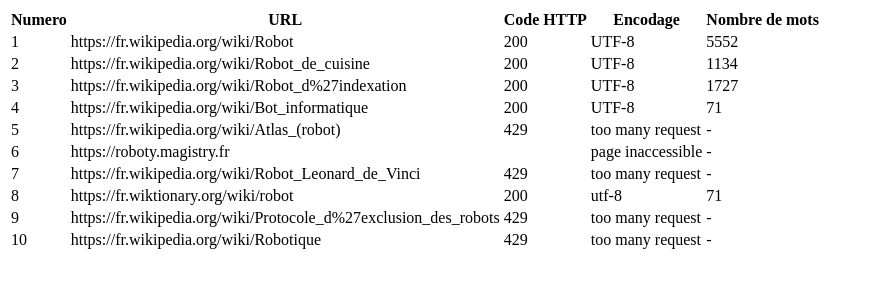
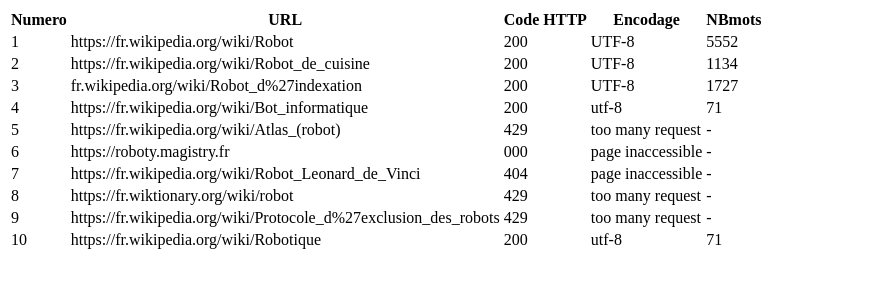
Before and after one commit to PengCHEN2001/PPE1-2025, a plain HTML site: page miniprojet/tableaux/tableau-fr.html in a window 1280 px wide. Shown: the whole page, without its empty margins (0-871 px from the left). Drawn offline with Linux system fonts and the light colour scheme.

Commit message:
petite modification

```diff
--- a/miniprojet/tableaux/tableau-fr.html
+++ b/miniprojet/tableaux/tableau-fr.html
@@ -1,18 +1,58 @@
+
 <html>
-  <head><meta charset="UTF-8" /></head>
-  <body>
-    <table>
-      <tr><th>Numero</th><th>URL</th><th>Code HTTP</th><th>Encodage</th><th>Nombre de mots</th></tr>
-      <tr><td>1</td><td>https://fr.wikipedia.org/wiki/Robot</td><td>200</td><td>UTF-8</td><td>5552</td></tr>
-      <tr><td>2</td><td>https://fr.wikipedia.org/wiki/Robot_de_cuisine</td><td>200</td><td>UTF-8</td><td>1134</td></tr>
-      <tr><td>3</td><td>https://fr.wikipedia.org/wiki/Robot_d%27indexation</td><td>200</td><td>UTF-8</td><td>1727</td></tr>
-      <tr><td>4</td><td>https://fr.wikipedia.org/wiki/Bot_informatique</td><td>200</td><td>UTF-8</td><td>71</td></tr>
-      <tr><td>5</td><td>https://fr.wikipedia.org/wiki/Atlas_(robot)</td><td>429</td><td>too many request</td><td>-</td></tr>
-      <tr><td>6</td><td>https://roboty.magistry.fr</td><td></td><td>page inaccessible</td><td>-</td></tr>
-      <tr><td>7</td><td>https://fr.wikipedia.org/wiki/Robot_Leonard_de_Vinci</td><td>429</td><td>too many request</td><td>-</td></tr>
-      <tr><td>8</td><td>https://fr.wiktionary.org/wiki/robot</td><td>200</td><td>utf-8</td><td>71</td></tr>
-      <tr><td>9</td><td>https://fr.wikipedia.org/wiki/Protocole_d%27exclusion_des_robots</td><td>429</td><td>too many request</td><td>-</td></tr>
-      <tr><td>10</td><td>https://fr.wikipedia.org/wiki/Robotique</td><td>429</td><td>too many request</td><td>-</td></tr>
+<head>
+	<meta charset="UTF-8" />
+</head>
+<body>
+<table>
+	<tr>
+		<th>Numero</th>
+		<th>URL</th>
+		<th>Code HTTP</th>
+		<th>Encodage</th>
+		<th>NBmots</th>
+	</tr>
+
+		<tr>
+			<td>1</td><td>https://fr.wikipedia.org/wiki/Robot</td><td>200</td><td>UTF-8</td><td>5552</td>
+		</tr>
+
+		<tr>
+			<td>2</td><td>https://fr.wikipedia.org/wiki/Robot_de_cuisine</td><td>200</td><td>UTF-8</td><td>1134</td>
+		</tr>
+
+		<tr>
+			<td>3</td><td>fr.wikipedia.org/wiki/Robot_d%27indexation</td><td>200</td><td>UTF-8</td><td>1727</td>
+		</tr>
+
+		<tr>
+			<td>4</td><td>https://fr.wikipedia.org/wiki/Bot_informatique</td><td>200</td><td>utf-8</td><td>71</td>
+		</tr>
+
+		<tr>
+			<td>5</td><td>https://fr.wikipedia.org/wiki/Atlas_(robot)</td><td>429</td><td>too many request</td><td>-</td>
+		</tr>
+
+		<tr>
+			<td>6</td><td>https://roboty.magistry.fr</td><td>000</td><td>page inaccessible</td><td>-</td>
+		</tr>
+
+		<tr>
+			<td>7</td><td>https://fr.wikipedia.org/wiki/Robot_Leonard_de_Vinci</td><td>404</td><td>page inaccessible</td><td>-</td>
+		</tr>
+
+		<tr>
+			<td>8</td><td>https://fr.wiktionary.org/wiki/robot</td><td>429</td><td>too many request</td><td>-</td>
+		</tr>
+
+		<tr>
+			<td>9</td><td>https://fr.wikipedia.org/wiki/Protocole_d%27exclusion_des_robots</td><td>429</td><td>too many request</td><td>-</td>
+		</tr>
+
+		<tr>
+			<td>10</td><td>https://fr.wikipedia.org/wiki/Robotique</td><td>200</td><td>utf-8</td><td>71</td>
+		</tr>
+
     </table>
   </body>
 </html>
```
Also changed, not shown: index.html (added, +12 -0 lines), 1 other file.
